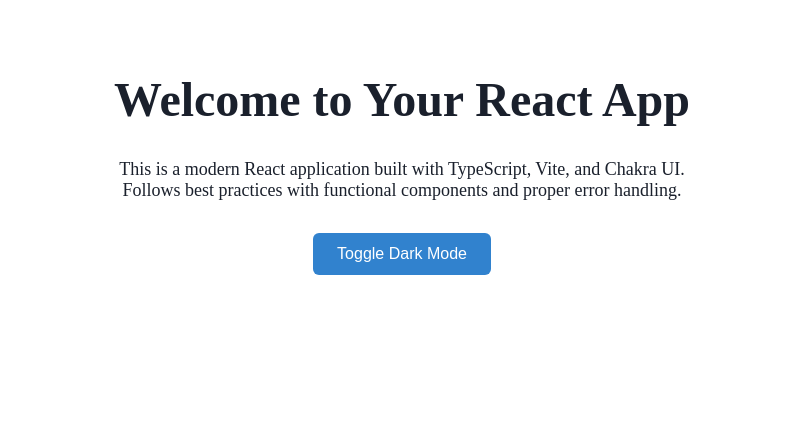
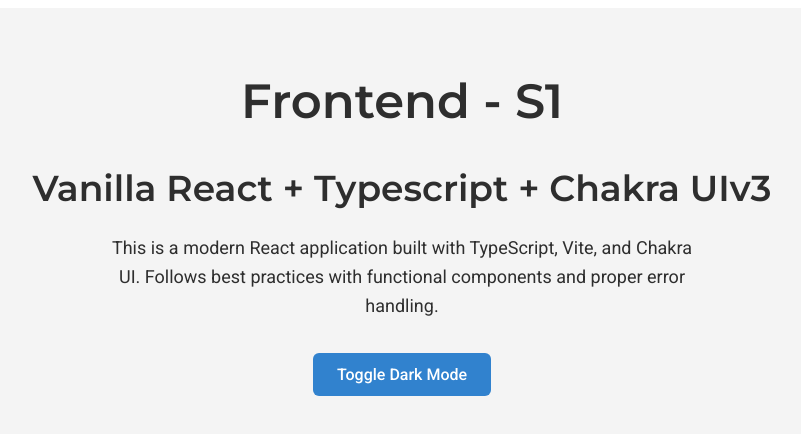
Before and after one commit to thatjuancodes/frontend-s1, a React (Vite) app: page / in a window 1280 px wide. Shown: the top 434 px of the page, without its empty margins (238-1039 px from the left). Built offline with nearby package versions, Linux system fonts and the light colour scheme.

Commit message:
set theme defaults

```diff
--- a/src/App.tsx
+++ b/src/App.tsx
@@ -22,8 +22,10 @@
         textAlign: 'center'
       }}>
         <h1 style={{ ...theme.typography.h1 }}>
-          Welcome to Your React App
+          Frontend - S1
         </h1>
+
+        <h3 style={{ ...theme.typography.h2 }}>Vanilla React + Typescript + Chakra UIv3</h3>
 
         <p style={{
           ...theme.typography.body,
--- a/src/styles.css
+++ b/src/styles.css
@@ -1,3 +1,6 @@
+/* Google Fonts imports */
+@import url('https://fonts.googleapis.com/css2?family=Montserrat:wght@400;500;600;700&family=Roboto:wght@300;400;500;700&display=swap');
+
 /* Global styles and animations */
 @keyframes spin {
   from {
@@ -13,7 +16,7 @@
   --button-bg: #3182ce;
   --button-hover: #4299e1;
   --button-text: #ffffff;
-  --hover-bg: #f7fafc;
+  --hover-bg: #e8e8e8;
 }
 
 /* Dark mode CSS variables */
@@ -22,6 +25,6 @@
     --button-bg: #805ad5;
     --button-hover: #9f7aea;
     --button-text: #ffffff;
-    --hover-bg: #2d3748;
+    --hover-bg: #3a3a3a;
   }
 }
--- a/src/theme.ts
+++ b/src/theme.ts
@@ -1,22 +1,76 @@
 // Theme configuration with comprehensive styling constants
 export const colors = {
   light: {
-    background: '#ffffff',
-    text: '#1a202c',
+    background: '#f4f4f4',
+    text: '#2e2e2e',
     button: '#3182ce',
     buttonHover: '#4299e1',
     buttonText: '#ffffff',
     border: '#e2e8f0',
-    hover: '#f7fafc',
+    hover: '#e8e8e8',
   },
   dark: {
-    background: '#1a202c',
-    text: '#ffffff',
+    background: '#2e2e2e',
+    text: '#f4f4f4',
     button: '#805ad5',
     buttonHover: '#9f7aea',
     buttonText: '#ffffff',
     border: '#4a5568',
-    hover: '#2d3748',
+    hover: '#3a3a3a',
+  },
+}
+
+export const fonts = {
+  primary: 'Montserrat, sans-serif',
+  secondary: 'Roboto, sans-serif',
+}
+
+export const typography = {
+  h1: {
+    fontFamily: fonts.primary,
+    fontSize: '3rem',
+    marginBottom: '2rem',
+    fontWeight: '600',
+  },
+  h2: {
+    fontFamily: fonts.primary,
+    fontSize: '2.25rem',
+    marginBottom: '1.5rem',
+    fontWeight: '600',
+  },
+  h3: {
+    fontFamily: fonts.primary,
+    fontSize: '1.875rem',
+    marginBottom: '1rem',
+    fontWeight: '600',
+  },
+  body: {
+    fontFamily: fonts.secondary,
+    fontSize: '1.125rem',
+    marginBottom: '2rem',
+    fontWeight: '400',
+    lineHeight: '1.6',
+  },
+  paragraph: {
+    fontFamily: fonts.secondary,
+    fontSize: '1rem',
+    marginBottom: '1rem',
+    fontWeight: '400',
+    lineHeight: '1.6',
+  },
+  list: {
+    fontFamily: fonts.secondary,
+    fontSize: '1rem',
+    marginBottom: '0.5rem',
+    fontWeight: '400',
+    lineHeight: '1.6',
+  },
+  link: {
+    fontFamily: fonts.secondary,
+    fontSize: '1rem',
+    fontWeight: '500',
+    textDecoration: 'underline',
+    cursor: 'pointer',
   },
 }
 
@@ -28,17 +82,6 @@
   xl: '2rem',
   '2xl': '3rem',
   '3xl': '4rem',
-}
-
-export const typography = {
-  h1: {
-    fontSize: '3rem',
-    marginBottom: '2rem',
-  },
-  body: {
-    fontSize: '1.125rem',
-    marginBottom: '2rem',
-  },
 }
 
 export const layout = {
@@ -61,6 +104,8 @@
     fontSize: '1rem',
     cursor: 'pointer',
     transition: 'background-color 0.2s ease',
+    fontFamily: fonts.secondary,
+    fontWeight: '500',
   },
   sizes: {
     sm: {
@@ -109,8 +154,9 @@
 
 export default {
   colors,
+  fonts,
+  typography,
   spacing,
-  typography,
   layout,
   buttons,
   transitions,
```
